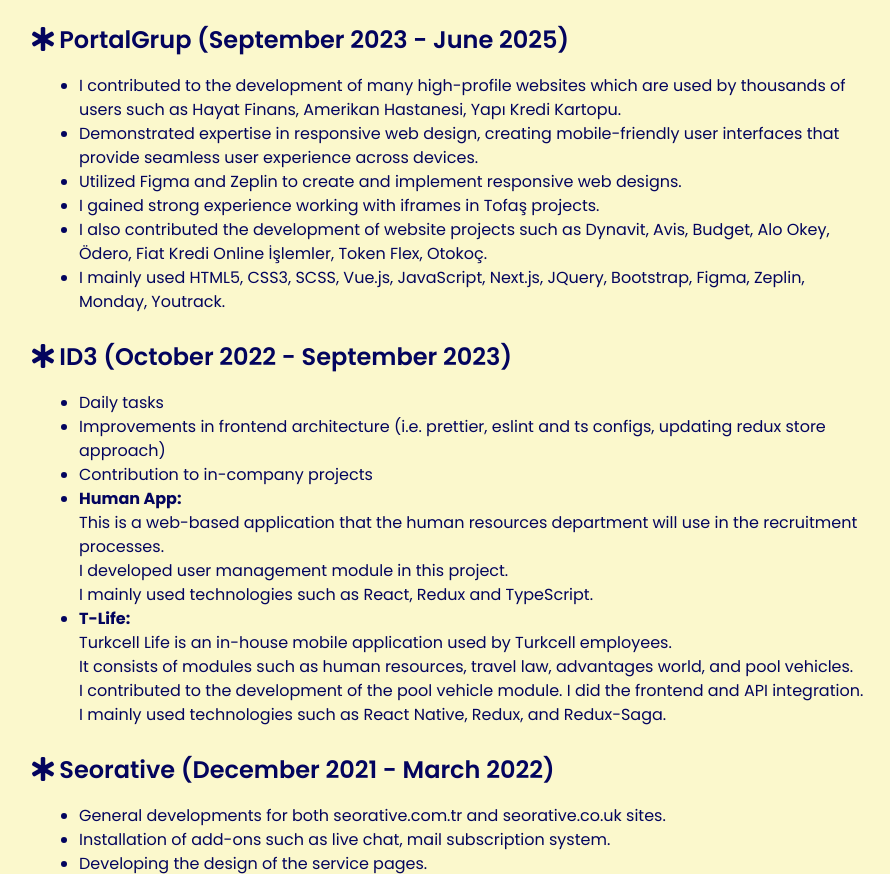
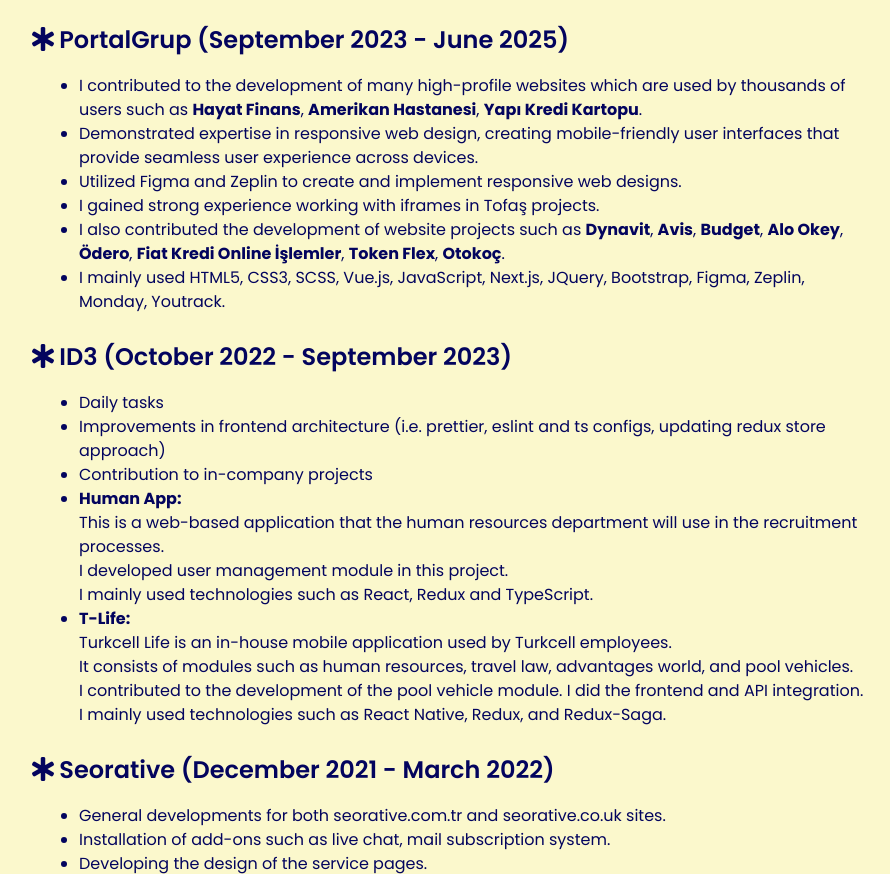
Before and after one commit to yakupkalayci/personalWebSite, a website built with Vite: page index.html in a window 1280 px wide. Shown: the part 1852-2726 px from the top of the page, without its empty margins (330-1220 px from the left). Built offline with nearby package versions, Linux system fonts and the light colour scheme; no server answers.

Commit message:
update markup

```diff
--- a/index.html
+++ b/index.html
@@ -171,13 +171,13 @@
           <a href="https://portalgrup.com/" target="_blank" class="title">PortalGrup (September 2023 - June 2025)</a>
           <ul class="desc-list">
             <li>I contributed to the development of many high-profile websites which are used by thousands of users such
-              as Hayat Finans, Amerikan Hastanesi, Yapı Kredi Kartopu.</li>
+              as <span class="font-bold">Hayat Finans</span>, <span class="font-bold">Amerikan Hastanesi</span>, <span class="font-bold">Yapı Kredi Kartopu</span>.</li>
             <li>Demonstrated expertise in responsive web design, creating mobile-friendly user interfaces that provide
               seamless user experience across devices.</li>
             <li>Utilized Figma and Zeplin to create and implement responsive web designs.</li>
             <li>I gained strong experience working with iframes in Tofaş projects.</li>
-            <li>I also contributed the development of website projects such as Dynavit, Avis, Budget, Alo Okey, Ödero,
-              Fiat Kredi Online İşlemler, Token Flex, Otokoç. </li>
+            <li>I also contributed the development of website projects such as <span class="font-bold">Dynavit</span>, <span class="font-bold">Avis</span>, <span class="font-bold">Budget</span>, <span class="font-bold">Alo Okey</span>, <span class="font-bold">Ödero</span>,
+              <span class="font-bold">Fiat Kredi Online İşlemler</span>, <span class="font-bold">Token Flex</span>, <span class="font-bold">Otokoç</span>. </li>
             <li>I mainly used HTML5, CSS3, SCSS, Vue.js, JavaScript, Next.js, JQuery, Bootstrap, Figma, Zeplin, Monday,
               Youtrack.</li>
           </ul>
```
